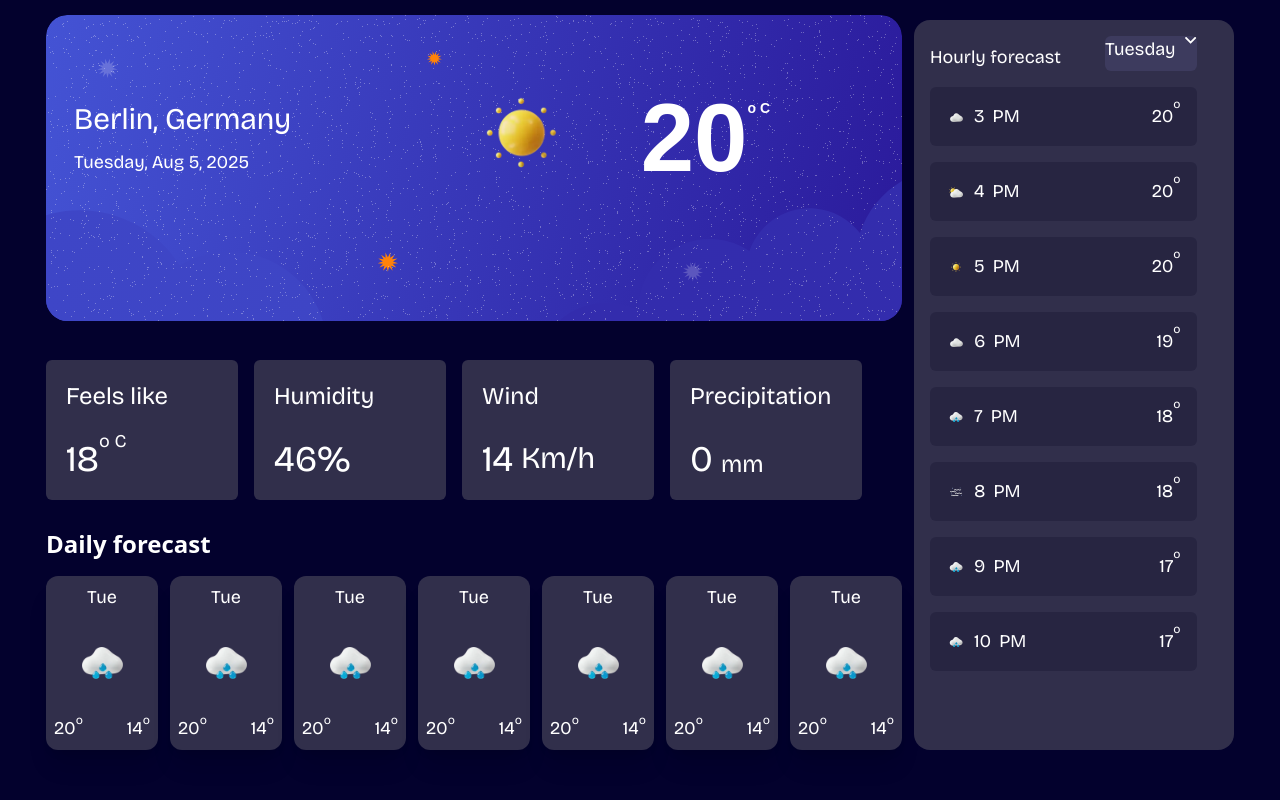
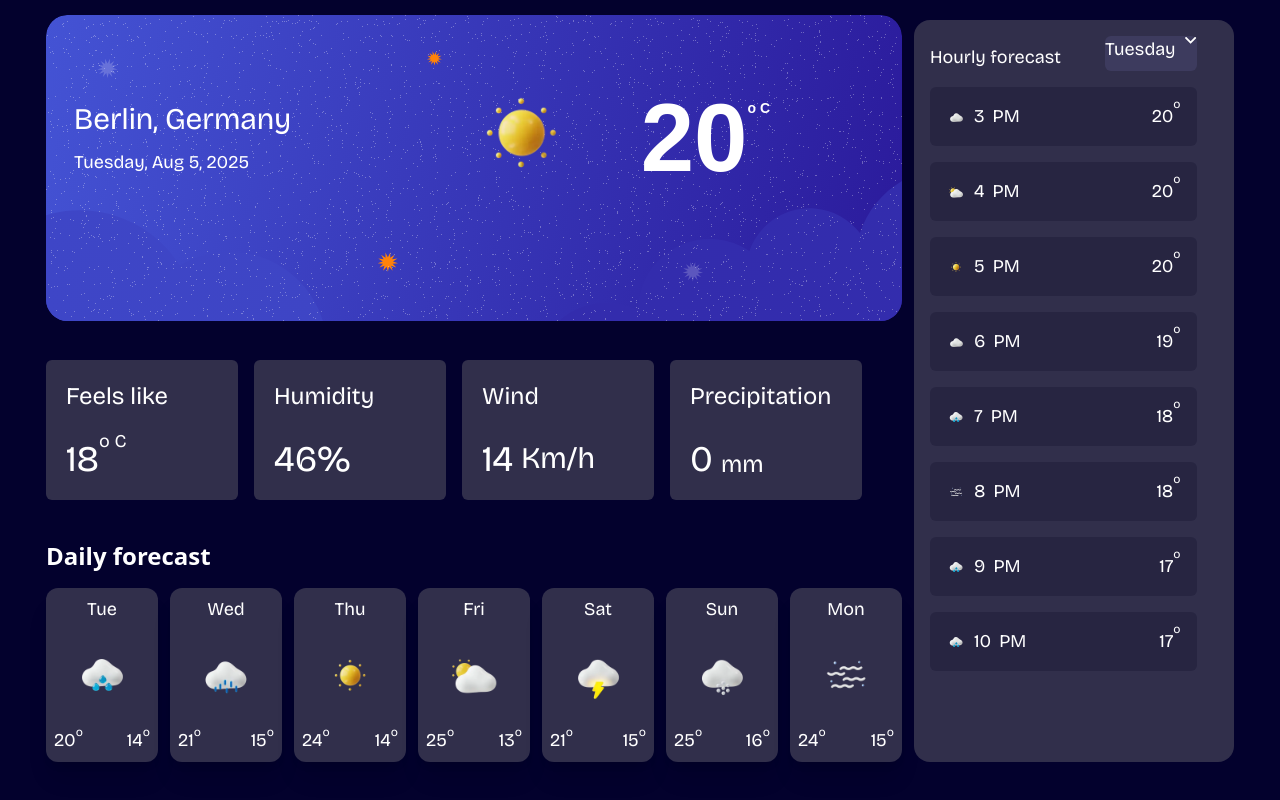
Before and after one commit to Mayowa-de/Frontend-mentor-hack-weather-app, a React (Vite) app: page / in a window 1280 px wide. Shown: the part 388-1188 px from the top of the page. Built offline with nearby package versions, Linux system fonts and the light colour scheme; a web font is replaced by a local one.

Commit message:
make changes to the duplicate putting the right content

```diff
--- a/src/Hero/DailyForeCast.jsx
+++ b/src/Hero/DailyForeCast.jsx
@@ -1,8 +1,15 @@
 import React from 'react'
 import RainIcon  from '../assets/images/icon-rain.webp'
+import FogIcon  from '../assets/images/icon-fog.webp'
+import SnowIcon  from '../assets/images/icon-snow.webp'
+import partlyCloudyIcon  from '../assets/images/icon-partly-cloudy.webp'
+import StormIcon  from '../assets/images/icon-storm.webp'
+import SunnyIcon  from '../assets/images/icon-sunny.webp'
+import DrizzleIcon  from '../assets/images/icon-drizzle.webp'
+
 export default function DailyForeCast() {
   return (
-    <div className='flex flex-col mt-7 text-white gap-4'>
+    <div className='flex flex-col mt-10 text-white gap-4'>
         <h3 className='text-2xl font-sans font-semibold'>Daily forecast</h3>
          <div className='flex  gap-3'>
       <div className='card flex flex-col gap-5 bg-card w-28 items-center justify-center  rounded-xl p-2 shadow-xl'>
@@ -18,11 +25,23 @@ export default function DailyForeCast() {
         </div>
         </div>
       <div className='card flex flex-col gap-5 bg-card w-28 items-center justify-center  rounded-xl p-2 shadow-xl'>
-        <h5>Tue</h5>
-        <img src={RainIcon} alt="" className='w-16'/>
+        <h5>Wed</h5>
+        <img src={DrizzleIcon} alt="" className='w-16'/>
         <div className='flex gap-5 w-full'>
             <div className='flex '>
-            <p>20</p><span className='-mt-1 text-[12px]'>o</span>
+            <p>21</p><span className='-mt-1 text-[12px]'>o</span>
+            </div>
+            <div className='flex  justify-end w-full'>
+            <p>15</p><span className='-mt-1 text-[12px]'>o</span>
+            </div>
+        </div>
+        </div>
+      <div className='card flex flex-col gap-5 bg-card w-28 items-center justify-center  rounded-xl p-2 shadow-xl'>
+        <h5>Thu</h5>
+        <img src={SunnyIcon} alt="" className='w-16'/>
+        <div className='flex gap-5 w-full'>
+            <div className='flex '>
+            <p>24</p><span className='-mt-1 text-[12px]'>o</span>
             </div>
             <div className='flex  justify-end w-full'>
             <p>14</p><span className='-mt-1 text-[12px]'>o</span>
@@ -30,62 +49,50 @@ export default function DailyForeCast() {
         </div>
         </div>
       <div className='card flex flex-col gap-5 bg-card w-28 items-center justify-center  rounded-xl p-2 shadow-xl'>
-        <h5>Tue</h5>
-        <img src={RainIcon} alt="" className='w-16'/>
+        <h5>Fri</h5>
+        <img src={partlyCloudyIcon} alt="" className='w-16'/>
         <div className='flex gap-5 w-full'>
             <div className='flex '>
-            <p>20</p><span className='-mt-1 text-[12px]'>o</span>
+            <p>25</p><span className='-mt-1 text-[12px]'>o</span>
             </div>
             <div className='flex  justify-end w-full'>
-            <p>14</p><span className='-mt-1 text-[12px]'>o</span>
+            <p>13</p><span className='-mt-1 text-[12px]'>o</span>
             </div>
         </div>
         </div>
       <div className='card flex flex-col gap-5 bg-card w-28 items-center justify-center  rounded-xl p-2 shadow-xl'>
-        <h5>Tue</h5>
-        <img src={RainIcon} alt="" className='w-16'/>
+        <h5>Sat</h5>
+        <img src={StormIcon} alt="" className='w-16'/>
         <div className='flex gap-5 w-full'>
             <div className='flex '>
-            <p>20</p><span className='-mt-1 text-[12px]'>o</span>
+            <p>21</p><span className='-mt-1 text-[12px]'>o</span>
             </div>
             <div className='flex  justify-end w-full'>
-            <p>14</p><span className='-mt-1 text-[12px]'>o</span>
+            <p>15</p><span className='-mt-1 text-[12px]'>o</span>
             </div>
         </div>
         </div>
       <div className='card flex flex-col gap-5 bg-card w-28 items-center justify-center  rounded-xl p-2 shadow-xl'>
-        <h5>Tue</h5>
-        <img src={RainIcon} alt="" className='w-16'/>
+        <h5>Sun</h5>
+        <img src={SnowIcon} alt="" className='w-16'/>
         <div className='flex gap-5 w-full'>
             <div className='flex '>
-            <p>20</p><span className='-mt-1 text-[12px]'>o</span>
+            <p>25</p><span className='-mt-1 text-[12px]'>o</span>
             </div>
             <div className='flex  justify-end w-full'>
-            <p>14</p><span className='-mt-1 text-[12px]'>o</span>
+            <p>16</p><span className='-mt-1 text-[12px]'>o</span>
             </div>
         </div>
         </div>
       <div className='card flex flex-col gap-5 bg-card w-28 items-center justify-center  rounded-xl p-2 shadow-xl'>
-        <h5>Tue</h5>
-        <img src={RainIcon} alt="" className='w-16'/>
+        <h5>Mon</h5>
+        <img src={FogIcon} alt="" className='w-16'/>
         <div className='flex gap-5 w-full'>
             <div className='flex '>
-            <p>20</p><span className='-mt-1 text-[12px]'>o</span>
+            <p>24</p><span className='-mt-1 text-[12px]'>o</span>
             </div>
             <div className='flex  justify-end w-full'>
-            <p>14</p><span className='-mt-1 text-[12px]'>o</span>
-            </div>
-        </div>
-        </div>
-      <div className='card flex flex-col gap-5 bg-card w-28 items-center justify-center  rounded-xl p-2 shadow-xl'>
-        <h5>Tue</h5>
-        <img src={RainIcon} alt="" className='w-16'/>
-        <div className='flex gap-5 w-full'>
-            <div className='flex '>
-            <p>20</p><span className='-mt-1 text-[12px]'>o</span>
-            </div>
-            <div className='flex  justify-end w-full'>
-            <p>14</p><span className='-mt-1 text-[12px]'>o</span>
+            <p>15</p><span className='-mt-1 text-[12px]'>o</span>
             </div>
         </div>
         </div>
```
